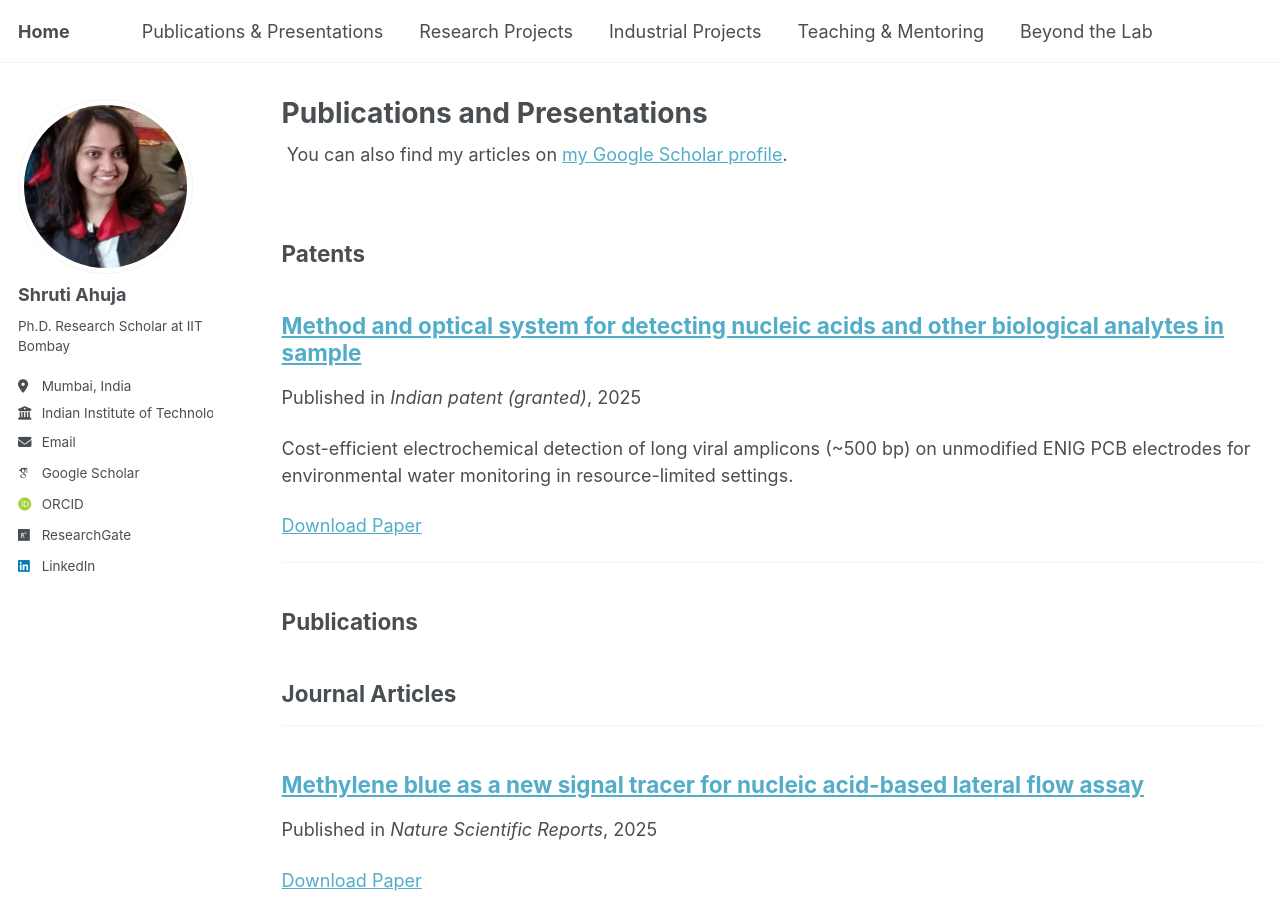
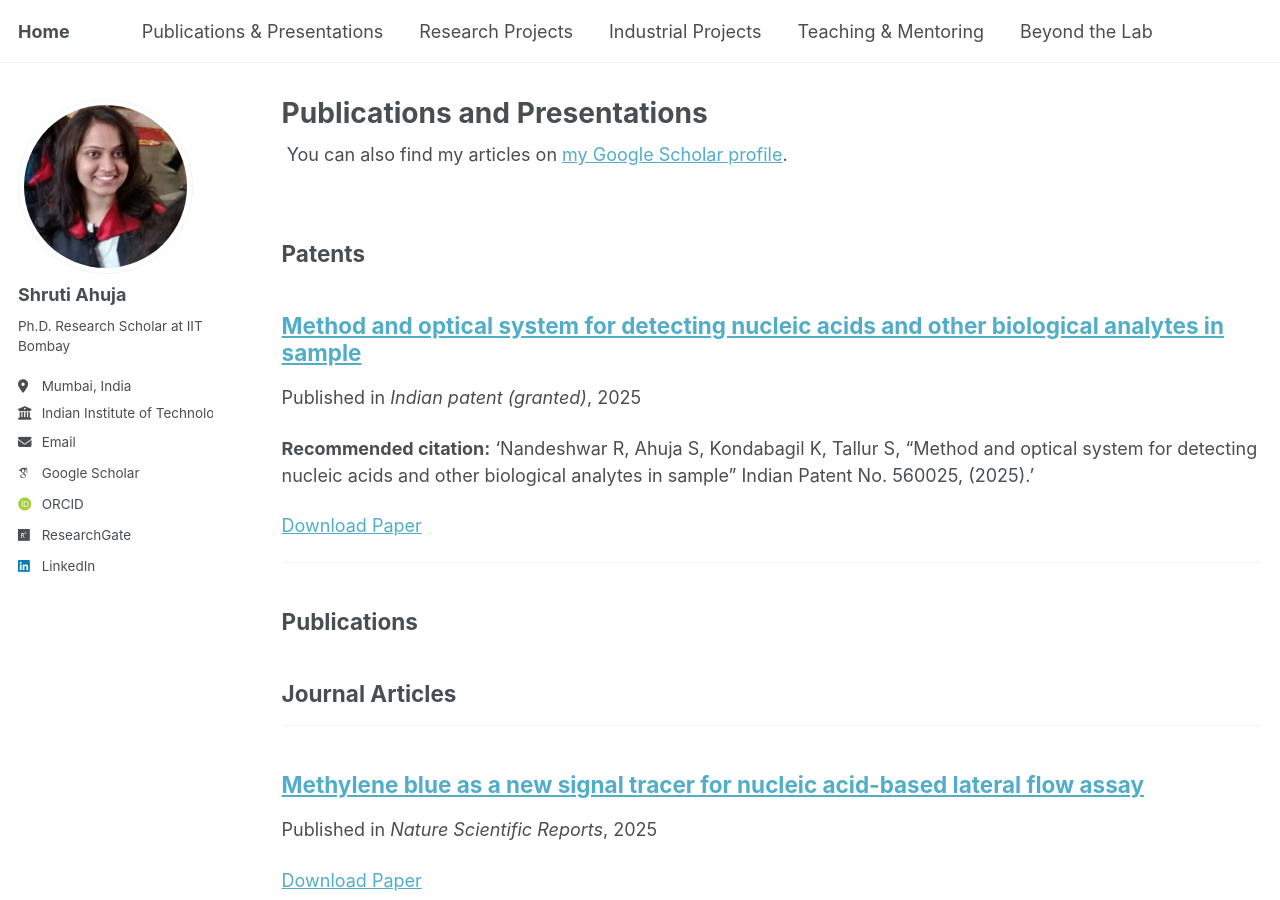
Before and after one commit to shrutiahuja/shrutiahuja.github.io, a Jekyll site: the page built from _pages/publications.html, in a window 1280 px wide and 900 px high. Built offline with Jekyll 4.4.1, drawn with Linux system fonts in a browser that asks for light colours; some web fonts are replaced; a script that is not in the unit is left out.

Commit message:
Update 2025-05-12-patent.md

```diff
--- a/_publications/2025-05-12-patent.md
+++ b/_publications/2025-05-12-patent.md
@@ -3,7 +3,6 @@ title: "Method and optical system for detecting nucleic acids and other biologic
 collection: publications
 category: patents
 permalink: /publications/2022-05-19-patent/
-excerpt: 'Cost-efficient electrochemical detection of long viral amplicons (~500 bp) on unmodified ENIG PCB electrodes for environmental water monitoring in resource-limited settings.'
 date: 2025-05-12
 venue: 'Indian patent (granted)'
 paperurl: "/assets/pdf/patent.pdf"
```
